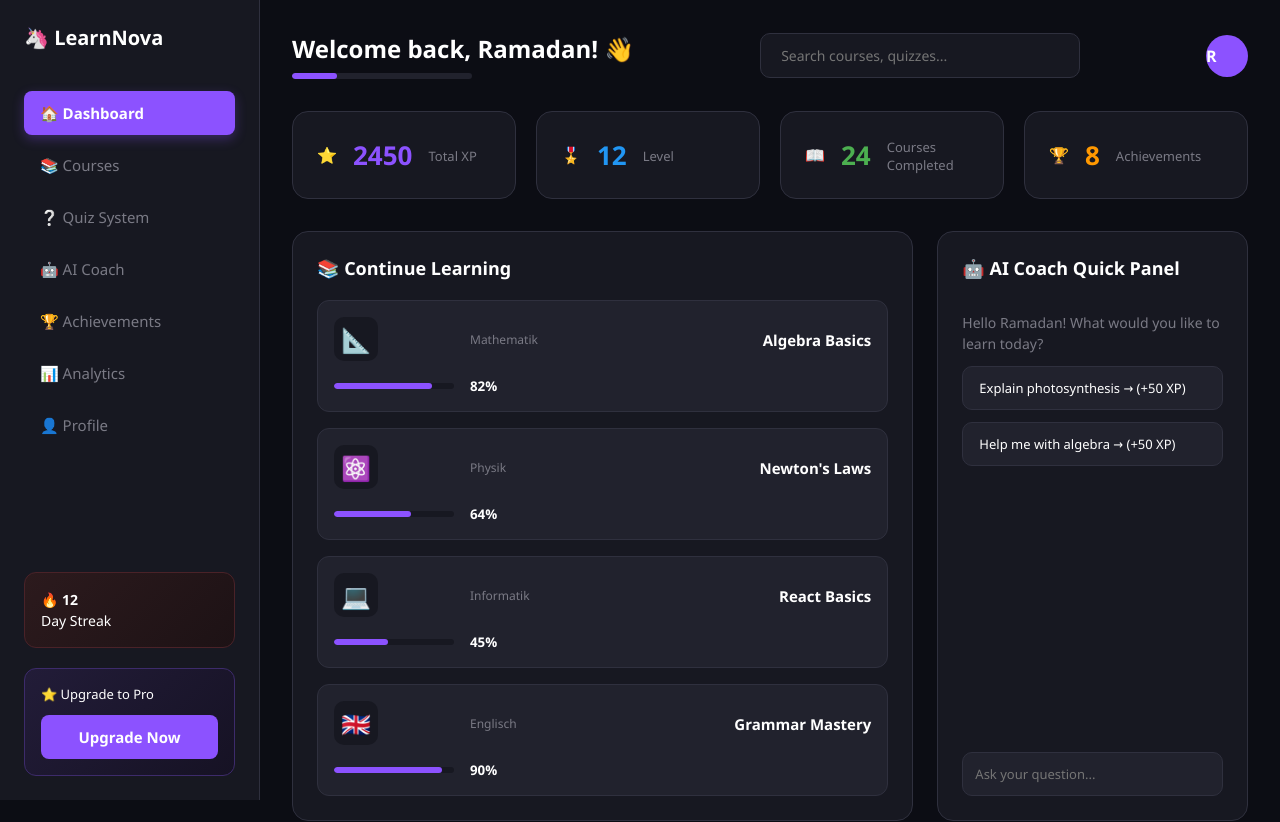
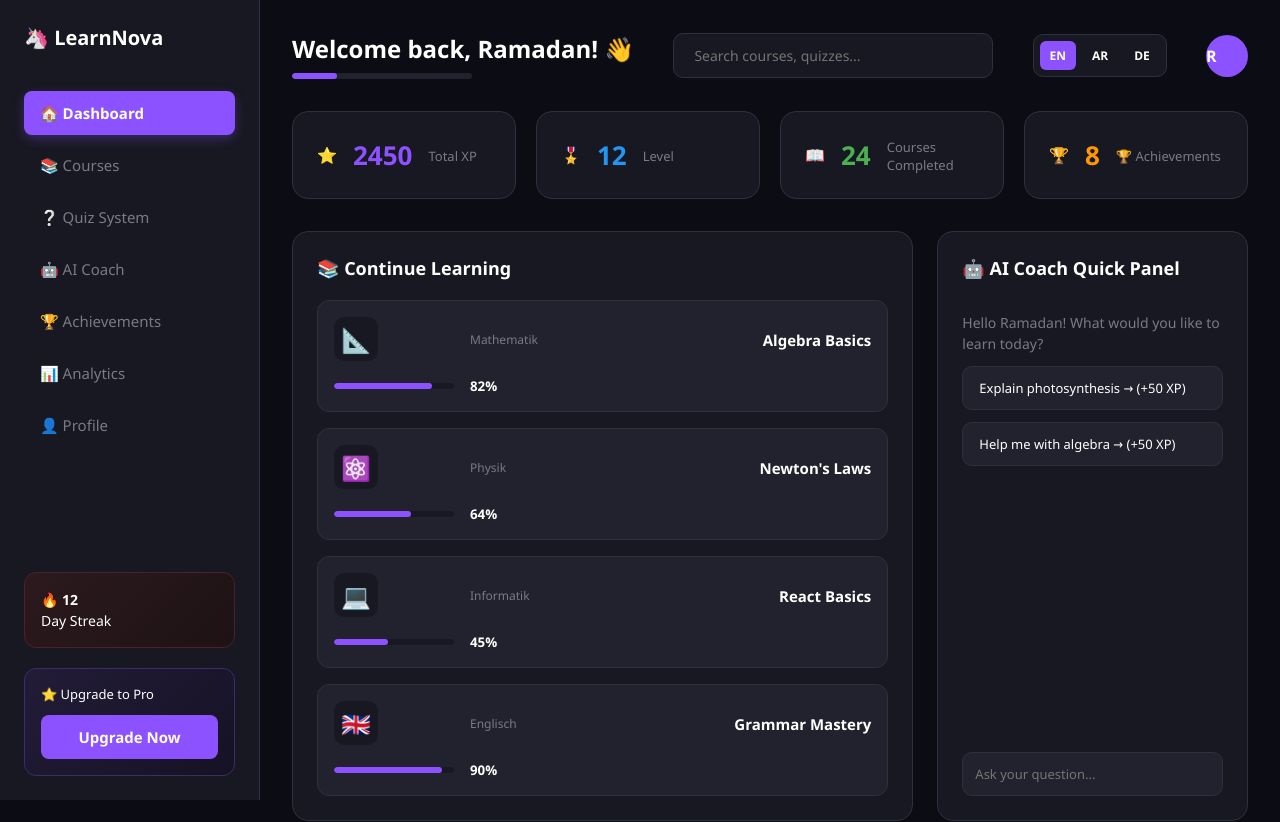
Before and after one commit to ramadanfarhood3-ship-it/learnnova-clean, a React (Vite) app: page / in a window 1280 px wide. Shown: the top 822 px of the page. Built offline with nearby package versions, Linux system fonts and the light colour scheme.

Commit message:
Feature: full multi-language implementation supporting dynamic RTL/LTR toggle switcher

```diff
--- a/src/App.tsx
+++ b/src/App.tsx
@@ -1,14 +1,14 @@
 import { useState } from "react";
 import "./App.css";
 
-// 1. استيراد المكونات والبيانات المركزية بدقة مع إضافة صفحة الكورسات والتحليلات
-import { mockUserStats } from "./data/mockData";
+// 1. استيراد المكونات والبيانات المركزية والترجمات
+import { mockUserStats, translations } from "./data/mockData";
 import Quiz from "./pages/Quiz";
 import AICoach from "./pages/AICoach";
 import Achievements from "./pages/Achievements";
 import Profile from "./pages/Profile";
 import Analytics from "./pages/Analytics";
-import CoursesPage from "./pages/Courses"; // استدعاء صفحة الكورسات الجديدة هنا
+import CoursesPage from "./pages/Courses";
 
 const courses = [
   ["📐", "Mathematik", "Algebra Basics", 82],
@@ -20,15 +20,19 @@ const courses = [
 export default function App() {
   const [activeTab, setActiveTab] = useState<'dashboard' | 'courses' | 'quiz' | 'ai-coach' | 'achievements' | 'analytics' | 'profile' | 'settings'>('dashboard');
 
-  // إدارة الـ XP والـ Level بشكل ديناميكي ومحترف من الـ State
+  // إدارة حالة اللغة الحالية (الإنجليزية هي الافتراضية)
+  const [lang, setLang] = useState<'en' | 'ar' | 'de'>('en');
+
+  // جلب النصوص بناءً على اللغة المختارة
+  const t = translations[lang];
+
+  // إدارة الـ XP والـ Level
   const [userXP, setUserXP] = useState(mockUserStats.xp);
   const [userLevel, setUserLevel] = useState(mockUserStats.level);
 
-  // دالة حساب زيادة الـ XP ورفع المستوى تلقائياً
   const handleEarnXP = (amount: number) => {
     setUserXP((prevXP) => {
       const newXP = prevXP + amount;
-      // كل 200 XP يرتفع المستوى خطوة للأمام
       const calculatedLevel = Math.floor(newXP / 200) + 1;
       if (calculatedLevel > userLevel) {
         setUserLevel(calculatedLevel);
@@ -37,14 +41,13 @@ export default function App() {
     });
   };
 
-  // 2. دالة التحكم وعرض الشاشات تفاعلياً بناءً على التبويب النشط
   const renderContent = () => {
     switch (activeTab) {
       case 'dashboard':
         return (
           <section className="grid">
             <div className="panel big">
-              <h3>📚 Continue Learning</h3>
+              <h3>{t.continue}</h3>
               <div className="courses">
                 {courses.map((c) => (
                   <div className="course" key={c[1].toString()}>
@@ -60,9 +63,8 @@ export default function App() {
               </div>
             </div>
 
-            {/* الكوتش السريع المربوط بزيادة الـ XP الحية */}
             <div className="panel coach">
-              <h3>🤖 AI Coach Quick Panel</h3>
+              <h3>{t.quickPanel}</h3>
               <p>Hello Ramadan! What would you like to learn today?</p>
               <button onClick={() => handleEarnXP(50)}>
                 Explain photosynthesis → (+50 XP)
@@ -71,13 +73,13 @@ export default function App() {
                 Help me with algebra → (+50 XP)
               </button>
               <input
-                placeholder="Ask your question..."
+                placeholder={t.ask}
                 onKeyDown={(e) => e.key === 'Enter' && setActiveTab('ai-coach')}
               />
             </div>
 
             <div className="panel big">
-              <h3>📊 Weekly Progress</h3>
+              <h3>{t.weekly}</h3>
               <div className="chart">
                 {[35, 55, 80, 60, 72, 95, 85].map((h, i) => (
                   <div key={i} style={{ height: `${h}%` }} />
@@ -86,9 +88,9 @@ export default function App() {
             </div>
 
             <div className="panel">
-              <h3>🏆 Achievements</h3>
+              <h3>{t.achievements}</h3>
               <div className="badges">
-                <span>🏅<br />First Quiz</span>
+                <span>🏅<br />{t.firstQuiz}</span>
                 <span>💜<br />100 XP</span>
                 <span>💎<br />500 XP</span>
                 <span>🔒<br />1000 XP</span>
@@ -97,7 +99,7 @@ export default function App() {
           </section>
         );
       case 'courses':
-        return <CoursesPage />; // تم توجيه الكورسات لصفحتها المصممة بنجاح
+        return <CoursesPage />;
       case 'quiz':
         return <Quiz onEarnXP={handleEarnXP} />;
       case 'ai-coach':
@@ -112,51 +114,58 @@ export default function App() {
         return (
           <div style={{ padding: '24px', color: '#7a7a85', textAlign: 'center' }}>
             <h2>Under Construction 🛠️</h2>
-            <p>The {activeTab} section will be integrated soon.</p>
           </div>
         );
     }
   };
 
   return (
-    <div className="app">
-      {/* القائمة الجانبية (Sidebar) مع الربط التفاعلي الكامل لكل الأزرار */}
-      <aside className="sidebar">
+    // قلب اتجاه الصفحة تلقائياً إلى RTL إذا تم اختيار اللغة العربية لضبط التصميم هندسياً
+    <div className="app" style={{ direction: lang === 'ar' ? 'rtl' : 'ltr' }}>
+
+      <aside className="sidebar" style={{ left: lang === 'ar' ? 'auto' : 0, right: lang === 'ar' ? 0 : 'auto', borderRight: lang === 'ar' ? 'none' : '1px solid #2f303e', borderLeft: lang === 'ar' ? '1px solid #2f303e' : 'none' }}>
         <h1>🦄 LearnNova</h1>
-        <button className={activeTab === 'dashboard' ? 'active' : ''} onClick={() => setActiveTab('dashboard')}>🏠 Dashboard</button>
-        <button className={activeTab === 'courses' ? 'active' : ''} onClick={() => setActiveTab('courses')}>📚 Courses</button>
-        <button className={activeTab === 'quiz' ? 'active' : ''} onClick={() => setActiveTab('quiz')}>❔ Quiz System</button>
-        <button className={activeTab === 'ai-coach' ? 'active' : ''} onClick={() => setActiveTab('ai-coach')}>🤖 AI Coach</button>
-        <button className={activeTab === 'achievements' ? 'active' : ''} onClick={() => setActiveTab('achievements')}>🏆 Achievements</button>
-        <button className={activeTab === 'analytics' ? 'active' : ''} onClick={() => setActiveTab('analytics')}>📊 Analytics</button>
-        <button className={activeTab === 'profile' ? 'active' : ''} onClick={() => setActiveTab('profile')}>👤 Profile</button>
+        <button className={activeTab === 'dashboard' ? 'active' : ''} onClick={() => setActiveTab('dashboard')}>{t.dashboard}</button>
+        <button className={activeTab === 'courses' ? 'active' : ''} onClick={() => setActiveTab('courses')}>{t.courses}</button>
+        <button className={activeTab === 'quiz' ? 'active' : ''} onClick={() => setActiveTab('quiz')}>{t.quiz}</button>
+        <button className={activeTab === 'ai-coach' ? 'active' : ''} onClick={() => setActiveTab('ai-coach')}>{t.aiCoach}</button>
+        <button className={activeTab === 'achievements' ? 'active' : ''} onClick={() => setActiveTab('achievements')}>{t.achievements}</button>
+        <button className={activeTab === 'analytics' ? 'active' : ''} onClick={() => setActiveTab('analytics')}>{t.analytics}</button>
+        <button className={activeTab === 'profile' ? 'active' : ''} onClick={() => setActiveTab('profile')}>{t.profile}</button>
 
-        <div className="streak">🔥 <b>{mockUserStats.streak}</b><br />Day Streak</div>
-        <div className="pro">⭐ Upgrade to Pro<br /><button>Upgrade Now</button></div>
+        <div className="streak">🔥 <b>{mockUserStats.streak}</b><br />{t.streak}</div>
+        <div className="pro text-center">⭐ {t.upgrade}<br /><button>{t.upgradeBtn}</button></div>
       </aside>
 
-      <main className="main">
+      {/* تعديل حواف المرجن للمحتوى ليتناسب مع السايدبار الأيمن أو الأيسر */}
+      <main className="main" style={{ marginLeft: lang === 'ar' ? 0 : '260px', marginRight: lang === 'ar' ? '260px' : 0 }}>
         <header className="top">
           <div>
-            <h2>Welcome back, Ramadan! 👋</h2>
+            <h2>{t.welcome}</h2>
             <div className="xpbar">
-              {/* حساب مؤشر تقدم المستوى بدقة مئوية */}
               <div style={{ width: `${(userXP % 200) / 2}%` }}></div>
             </div>
           </div>
-          <input placeholder="Search courses, quizzes..." />
+
+          <input placeholder={t.search} />
+
+          {/* أزرار اختيار اللغات المبتكرة في الهيدر العلوي */}
+          <div style={{ display: 'flex', gap: '6px', background: '#171821', padding: '6px', borderRadius: '10px', border: '1px solid #2f303e' }}>
+            <button onClick={() => setLang('en')} style={{ background: lang === 'en' ? '#8c52ff' : 'none', color: '#fff', border: 'none', padding: '6px 10px', borderRadius: '6px', cursor: 'pointer', fontSize: '12px', fontWeight: 'bold' }}>EN</button>
+            <button onClick={() => setLang('ar')} style={{ background: lang === 'ar' ? '#8c52ff' : 'none', color: '#fff', border: 'none', padding: '6px 10px', borderRadius: '6px', cursor: 'pointer', fontSize: '12px', fontWeight: 'bold' }}>AR</button>
+            <button onClick={() => setLang('de')} style={{ background: lang === 'de' ? '#8c52ff' : 'none', color: '#fff', border: 'none', padding: '6px 10px', borderRadius: '6px', cursor: 'pointer', fontSize: '12px', fontWeight: 'bold' }}>DE</button>
+          </div>
+
           <div className="avatar" style={{ cursor: 'pointer' }} onClick={() => setActiveTab('profile')}>R</div>
         </header>
 
-        {/* كروت الإحصائيات العلوية المربوطة بالـ Live State */}
         <section className="stats">
-          <div className="stat purple">⭐ <h2>{userXP}</h2><p>Total XP</p></div>
-          <div className="stat blue">🎖️ <h2>{userLevel}</h2><p>Level</p></div>
-          <div className="stat green">📖 <h2>{mockUserStats.coursesCompleted}</h2><p>Courses Completed</p></div>
-          <div className="stat orange">🏆 <h2>{mockUserStats.achievementsCount}</h2><p>Achievements</p></div>
+          <div className="stat purple">⭐ <h2>{userXP}</h2><p>{t.totalXp}</p></div>
+          <div className="stat blue">🎖️ <h2>{userLevel}</h2><p>{t.level}</p></div>
+          <div className="stat green">📖 <h2>{mockUserStats.coursesCompleted}</h2><p>{t.completed}</p></div>
+          <div className="stat orange">🏆 <h2>{mockUserStats.achievementsCount}</h2><p>{t.achievements}</p></div>
         </section>
 
-        {/* استدعاء منطقة عرض المحتوى المتغيرة ديناميكياً */}
         {renderContent()}
       </main>
     </div>
--- a/src/data/mockData.ts
+++ b/src/data/mockData.ts
@@ -141,3 +141,71 @@ export const mockRecommendedCourses = [
   { id: "r3", title: "UI/UX Design", category: "Design", lessonsCount: 14 },
   { id: "r4", title: "Artificial Intelligence", category: "AI & ML", lessonsCount: 20 }
 ];
+export const translations = {
+  en: {
+    dashboard: "🏠 Dashboard",
+    courses: "📚 Courses",
+    quiz: "❔ Quiz System",
+    aiCoach: "🤖 AI Coach",
+    achievements: "🏆 Achievements",
+    analytics: "📊 Analytics",
+    profile: "👤 Profile",
+    welcome: "Welcome back, Ramadan! 👋",
+    search: "Search courses, quizzes...",
+    totalXp: "Total XP",
+    level: "Level",
+    completed: "Courses Completed",
+    streak: "Day Streak",
+    upgrade: "Upgrade to Pro",
+    upgradeBtn: "Upgrade Now",
+    continue: "📚 Continue Learning",
+    quickPanel: "🤖 AI Coach Quick Panel",
+    ask: "Ask your question...",
+    weekly: "📊 Weekly Progress",
+    firstQuiz: "First Quiz"
+  },
+  ar: {
+    dashboard: "🏠 اللوحة الرئيسية",
+    courses: "📚 المواد الدراسية",
+    quiz: "❔ نظام الاختبارات",
+    aiCoach: "🤖 مدرب الذكاء الاصطناعي",
+    achievements: "🏆 الإنجازات",
+    analytics: "📊 التحليلات",
+    profile: "👤 الملف الشخصي",
+    welcome: "أهلاً بعودتك، رمضان! 👋",
+    search: "ابحث عن مواد، اختبارات...",
+    totalXp: "إجمالي النقاط",
+    level: "المستوى",
+    completed: "المواد المكتملة",
+    streak: "أيام التوالي",
+    upgrade: "الترقية للمستوى الاحترافي",
+    upgradeBtn: "ترقّ الآن",
+    continue: "📚 متابعة التعلم",
+    quickPanel: "🤖 لوحة المدرب السريعة",
+    ask: "اسأل سؤالك هنا...",
+    weekly: "📊 التقدم الأسبوعي",
+    firstQuiz: "الاختبار الأول"
+  },
+  de: {
+    dashboard: "🏠 Dashboard",
+    courses: "📚 Kurse",
+    quiz: "❔ Quiz-System",
+    aiCoach: "🤖 AI-Coach",
+    achievements: "🏆 Erfolge",
+    analytics: "📊 Analysen",
+    profile: "👤 Profil",
+    welcome: "Willkommen zurück, Ramadan! 👋",
+    search: "Kurse, Quizzes suchen...",
+    totalXp: "Gesamt-XP",
+    level: "Stufe",
+    completed: "Abgeschlossene Kurse",
+    streak: "Tages-Streak",
+    upgrade: "Auf Pro upgraden",
+    upgradeBtn: "Jetzt upgraden",
+    continue: "📚 Weiterlernen",
+    quickPanel: "🤖 AI Coach Quick-Panel",
+    ask: "Frage stellen...",
+    weekly: "📊 Wöchentlicher Fortschritt",
+    firstQuiz: "Erstes Quiz"
+  }
+};
```
